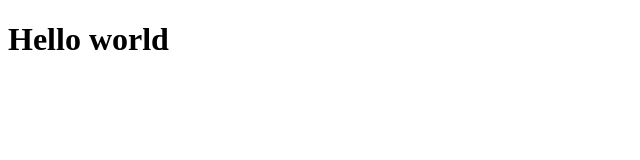
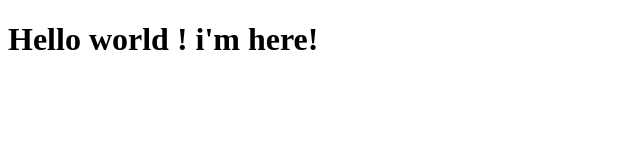
Before and after one commit to Adebete/Latihan-1-revou-, a plain HTML site: page index.html in a window 1280 px wide. Shown: the whole page, without its empty margins (0-640 px from the left). Drawn offline with Linux system fonts and the light colour scheme.

Commit message:
second commit

```diff
--- a/index.html
+++ b/index.html
@@ -4,6 +4,6 @@
         <title>Websiteku</title>
     </head>
         <body>
-            <h1>Hello world</h1>
+            <h1>Hello world ! i'm here!</h1>
         </body>
 </html>
```
